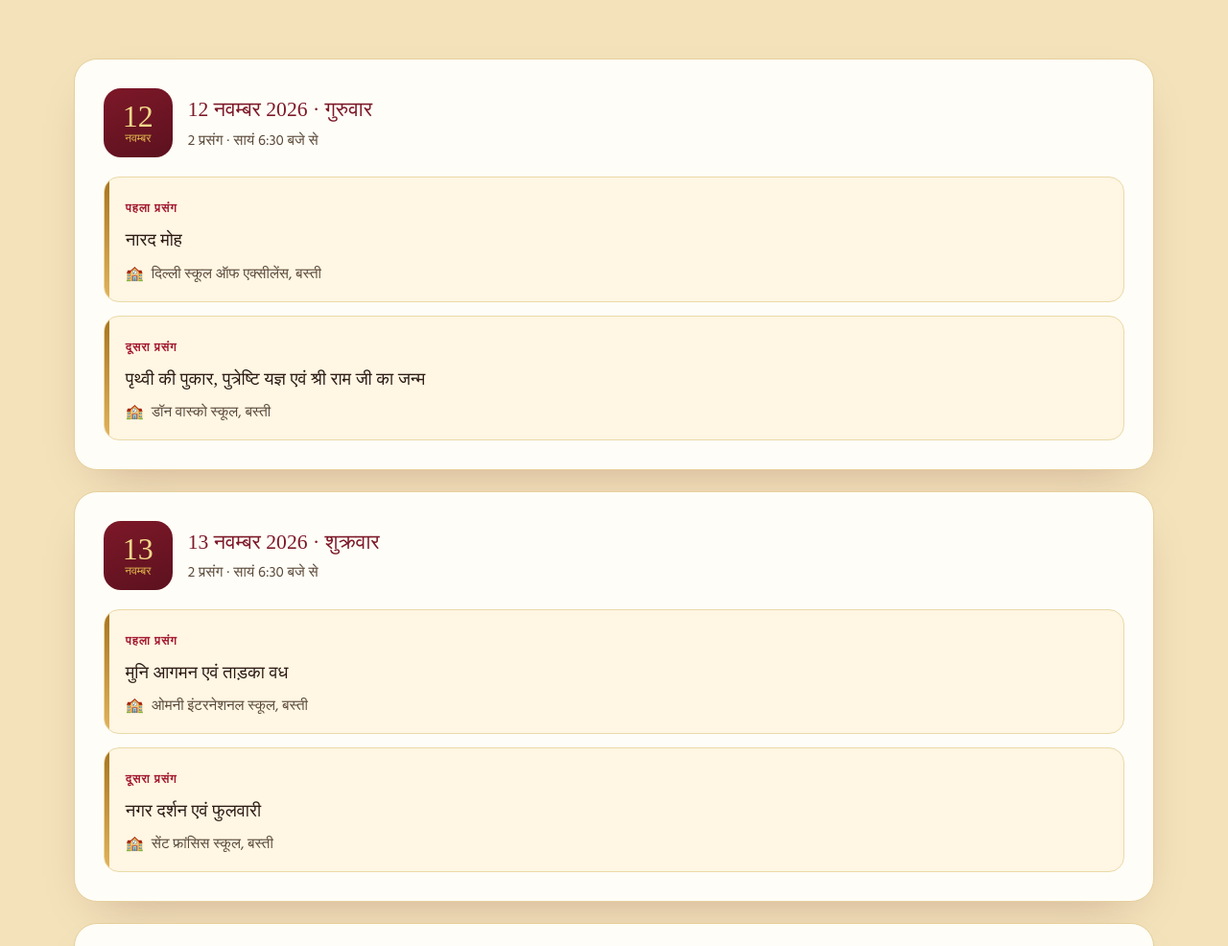
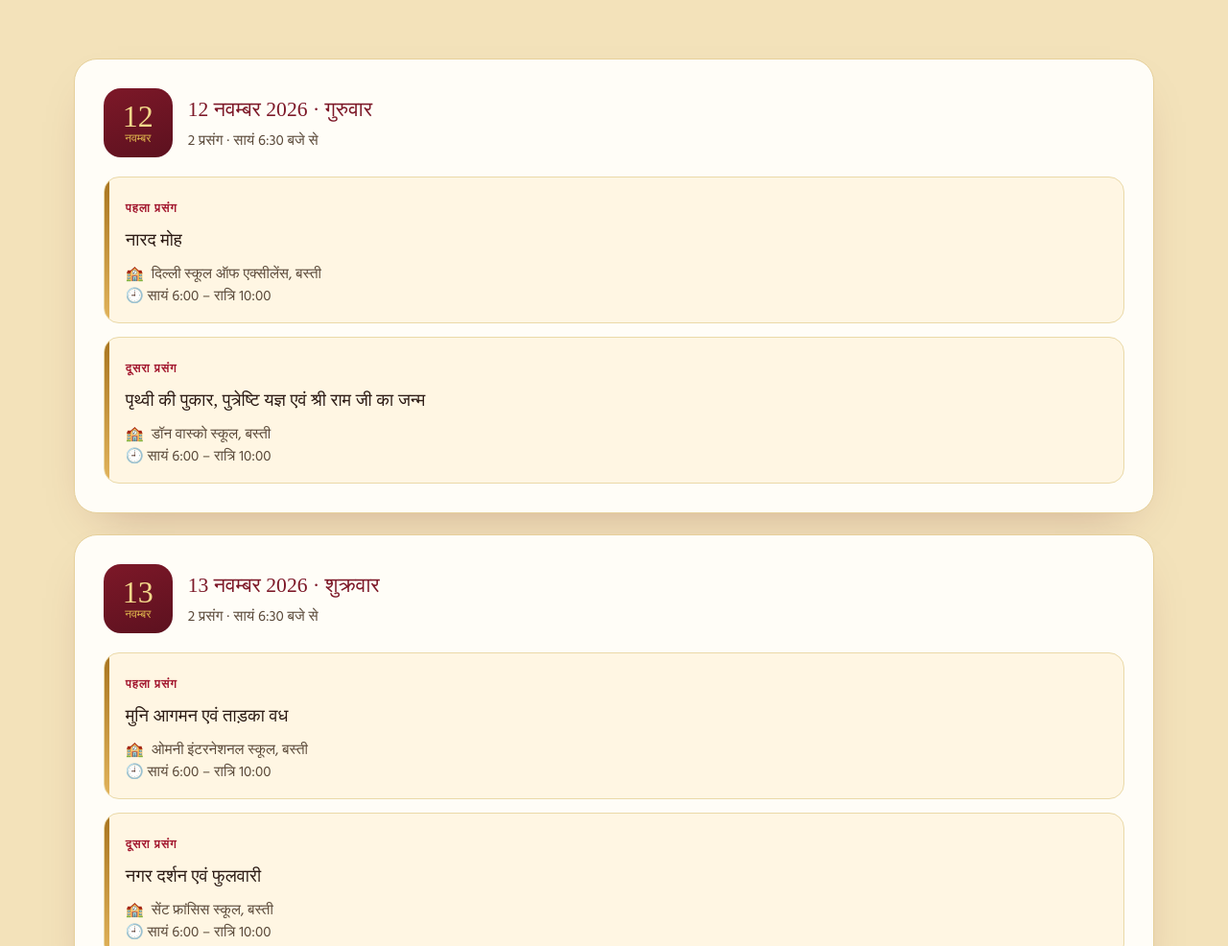
Before and after one commit to avil45/Sanatan-Dharma, a plain HTML site: page mahotsav.html in a window 1280 px wide. Shown: the part 3553-4539 px from the top of the page at 96% size. Drawn offline with Linux system fonts and the light colour scheme; a web font is replaced by a local one.

Commit message:
Update mahotsav.html

```diff
--- a/mahotsav.html
+++ b/mahotsav.html
@@ -182,6 +182,14 @@
     box.appendChild(el);
     renderSchedule(d,el);
   }
+  /* हर विद्यालय की प्रस्तुति का समय: सायं 6:00 – रात्रि 10:00 */
+  var TM='सायं 6:00 – रात्रि 10:00';
+  var re=/(सायं|शाम|रात्रि)?\s*[0-9०-९]{1,2}[:.][0-9०-९]{2}\s*(बजे)?(\s*(–|-|से|to)\s*(सायं|शाम|रात्रि)?\s*[0-9०-९]{1,2}[:.][0-9०-९]{2}\s*(बजे)?(\s*तक)?)?/;
+  document.querySelectorAll('#sched .sp-item').forEach(function(it){
+    var done=false,w=document.createTreeWalker(it,NodeFilter.SHOW_TEXT,null);
+    while(w.nextNode()){var n=w.currentNode;if(re.test(n.nodeValue)){n.nodeValue=n.nodeValue.replace(re,TM);done=true}}
+    if(!done&&!it.querySelector('.sp-time')){var p=document.createElement('p');p.className='sp-s sp-time';p.textContent='\uD83D\uDD58 '+TM;it.appendChild(p)}
+  });
   if(td){var t=document.getElementById('din-'+td);if(t&&location.hash==='#schedule-today')t.scrollIntoView({behavior:'smooth',block:'start'})}
 })();
 </script>
```
